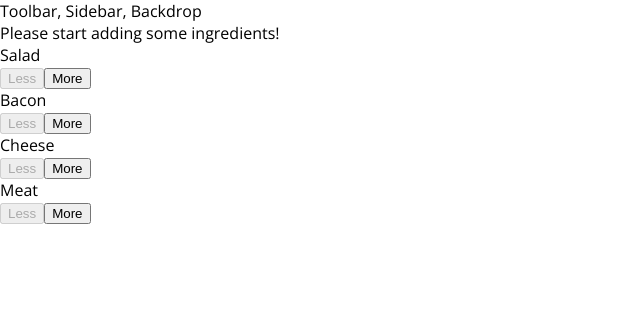
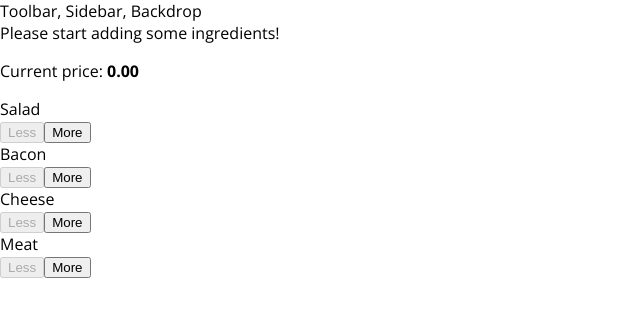
Before and after one commit to gentilijuanmanuel/react-getting-started, a React app in the folder react-course/burger-builder/: page / in a window 1280 px wide. Shown: the top 316 px of the page, without its empty margins (0-640 px from the left). Built offline with nearby package versions, Linux system fonts and the light colour scheme.

Commit message:
Added burger current price (burger-builder project).

```diff
--- a/react-course/burger-builder/src/components/Burger/BuildControls/BuildControls.js
+++ b/react-course/burger-builder/src/components/Burger/BuildControls/BuildControls.js
@@ -1,3 +1,4 @@
+/* eslint-disable react/jsx-one-expression-per-line */
 import React from 'react';
 import PropTypes from 'prop-types';
 import classes from './BuildControls.css';
@@ -11,10 +12,13 @@ const controls = [
 ];
 
 const buildControls = (props) => {
-  const { addIngredient, removeIngredient, disabledInfo } = props;
+  const {
+ addIngredient, removeIngredient, disabledInfo, currentPrice
+} = props;
 
   return (
     <div className={classes.BuildControls}>
+      <p>Current price: <strong>{currentPrice.toFixed(2)}</strong></p>
       {controls.map(control => (
         <BuildControl
           key={control.label}
@@ -31,7 +35,8 @@ const buildControls = (props) => {
 buildControls.propTypes = {
   addIngredient: PropTypes.func.isRequired,
   removeIngredient: PropTypes.func.isRequired,
-  disabledInfo: PropTypes.object.isRequired
+  disabledInfo: PropTypes.object.isRequired,
+  currentPrice: PropTypes.number.isRequired
 };
 
 export default buildControls;
--- a/react-course/burger-builder/src/containers/BurgerBuilder/BurgerBuilder.js
+++ b/react-course/burger-builder/src/containers/BurgerBuilder/BurgerBuilder.js
@@ -67,7 +67,7 @@ class BurgerBuilder extends Component {
   }
 
   render() {
-    const { ingredients } = this.state;
+    const { ingredients, totalPrice } = this.state;
 
     const disabledInfo = {
       ...ingredients
@@ -87,6 +87,7 @@ class BurgerBuilder extends Component {
       <Aux>
         <Burger ingredients={ingredients} />
         <BuildControls
+          currentPrice={totalPrice}
           disabledInfo={disabledInfo}
           addIngredient={this.addIngredientHandler}
           removeIngredient={this.removeIngredientHandler}
```
